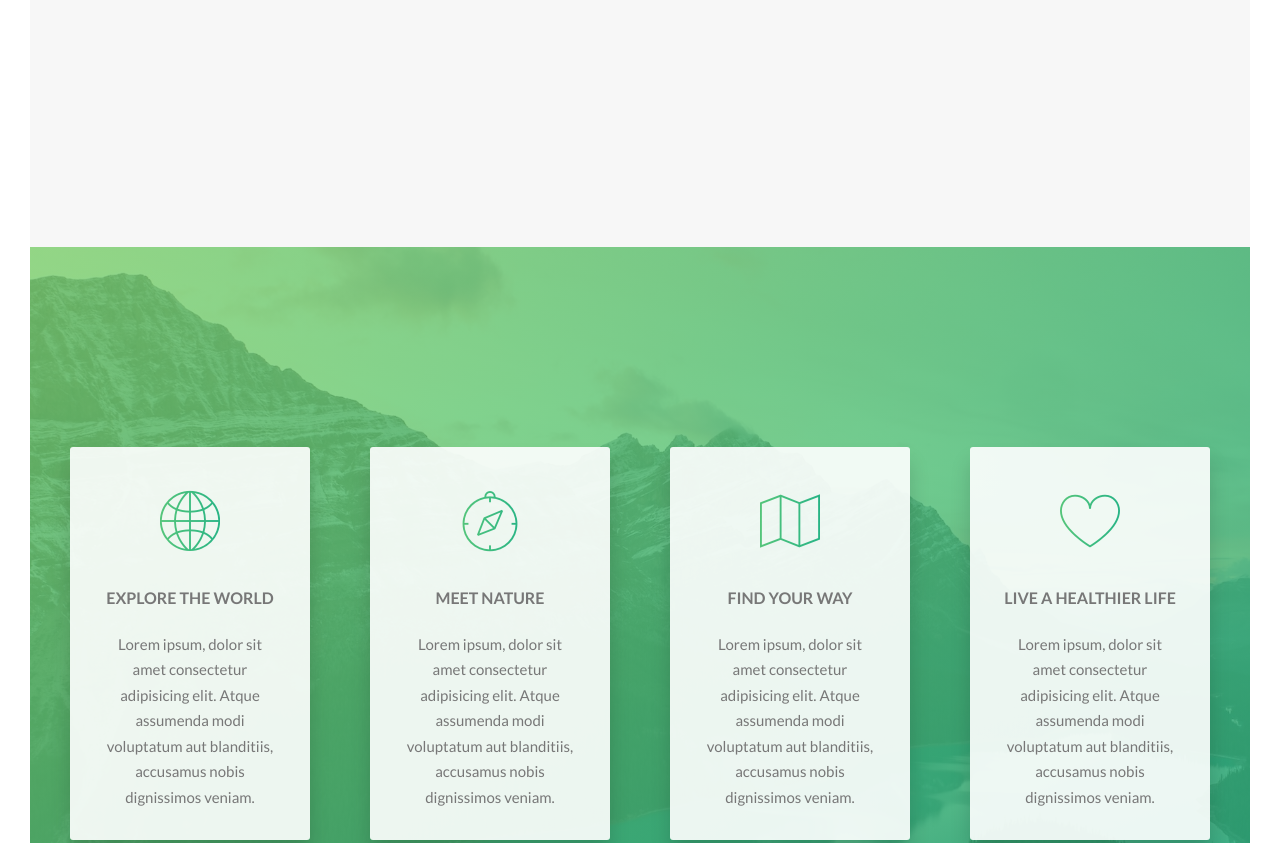
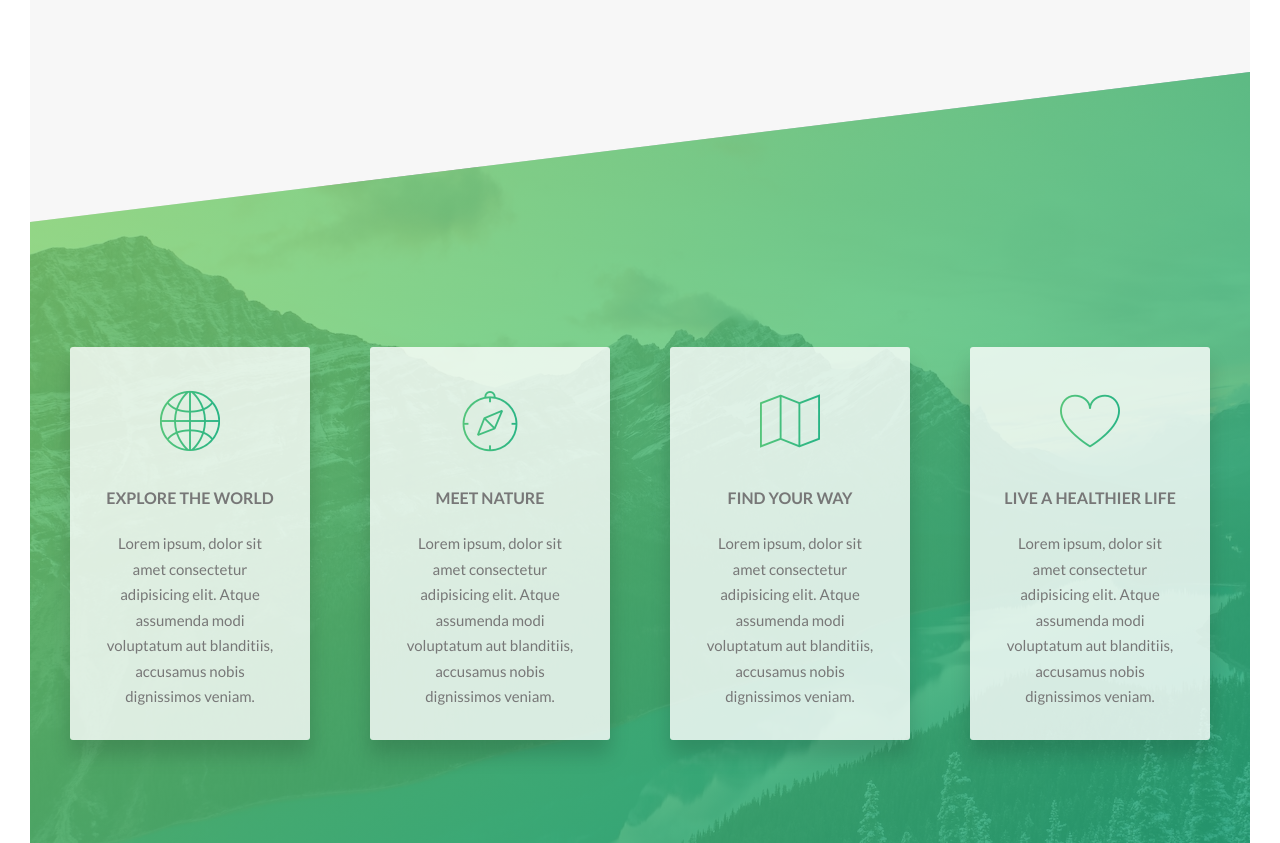
Before and after one commit to mchh528/Natours, a website: page starter/index.html in a window 1280 px wide. Shown: the part 1401-2244 px from the top of the page. Drawn offline with Linux system fonts and the light colour scheme.

Commit message:
fixed skewed perspective

```diff
--- a/starter/sass/components/_feature-box.scss
+++ b/starter/sass/components/_feature-box.scss
@@ -1,5 +1,5 @@
 .feature-box {
-    background-color: rgba($color-white, .9);
+    background-color: rgba($color-white, .8);
     padding: 3rem;
     font-size: 1.5rem;
     text-align: center;
--- a/starter/sass/pages/_home.scss
+++ b/starter/sass/pages/_home.scss
@@ -12,4 +12,11 @@
         rgba($color-primary-dark, 0.808)),
     url(../img/nat-4.jpg);
     background-size: cover;
+    margin-top: -10rem;
+
+    transform: skewY(-7deg);
+
+    & > * {
+        transform: skewY(7deg);
+    }
 }
```
Also changed, not shown: starter/css/style.css.
